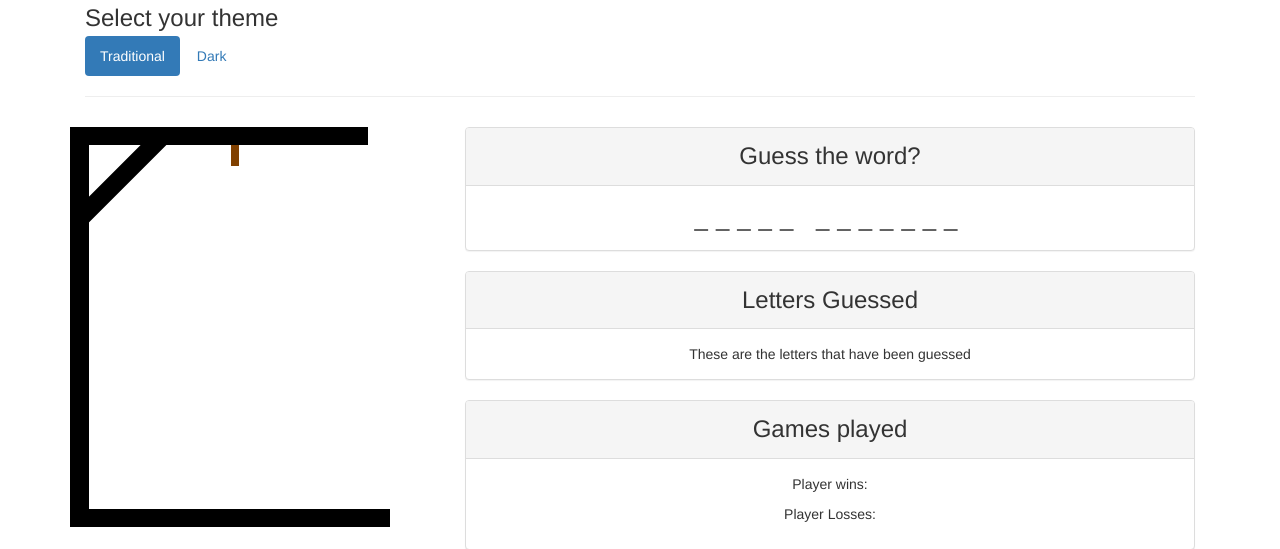
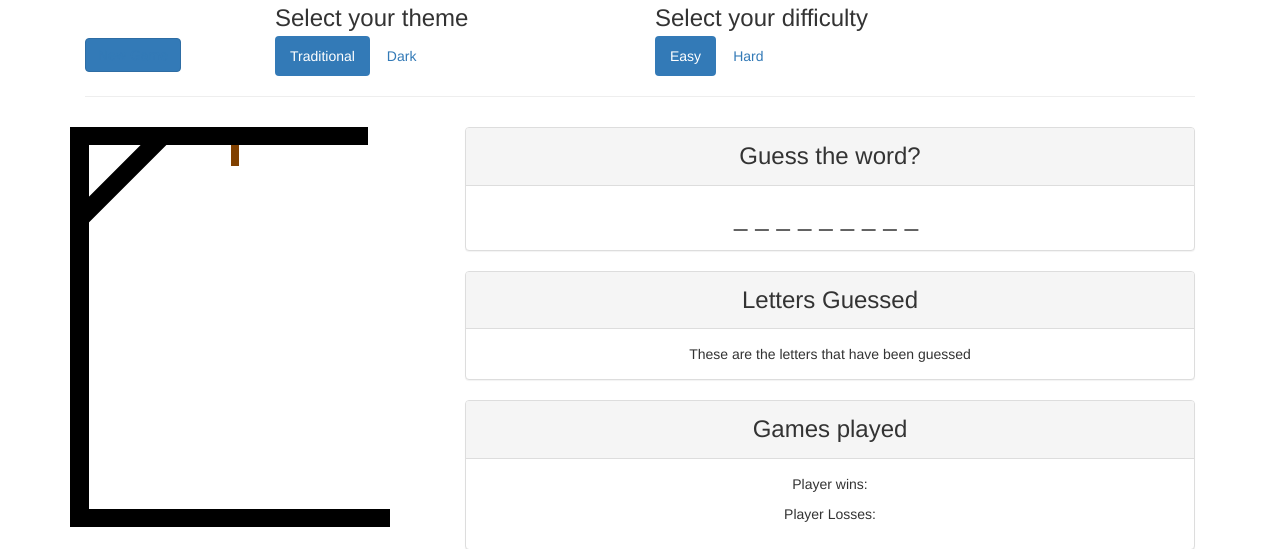
Before and after one commit to Tomcariello/Hangman, a PHP site: page /index.html in a window 1280 px wide. Shown: the top 549 px of the page. Run offline with PHP 8.4, Linux system fonts and the light colour scheme; some libraries are stand-ins or nearby versions.

Commit message:
theme switching, difficulty, reset button all done

```diff
--- a/assets/css/styles.css
+++ b/assets/css/styles.css
@@ -11,7 +11,7 @@
 
 }
 #difficulty {
-	display: none;
+	/*display: none;*/
 }
 .board {
 	margin: 15px;
@@ -52,3 +52,7 @@
  .panel-body {
  	text-align: center;
  }
+
+ .button {
+ 	margin-top: 38px;
+ }
--- a/assets/javascript/scripts.js
+++ b/assets/javascript/scripts.js
@@ -1,7 +1,3 @@
-// 	To do
-// 	Choose difficulty (easy/hard)
-//
-
 //Initialize variables
 var wordBeingPlayed = "";
 var currentWord;
@@ -11,18 +7,21 @@
 var playerWins = 0;
 var playerLosses = 0;
 var theme = "traditional";
+var difficultySetting = "easy";
 var imageToSet = 1;
 var alphabet = ["a","b","c","d","e","f","g","h','i","j","k","l","m","n","o","p","q","r","s","t","u","v","w","x","y","z"];
+var opponentChoice;
+var choiceArray = ["archery","athletics","badminton","baseball","basketball","basque pelota","boxing","canoeing","cricket","croquet","cycling","diving","equestrian","fencing","field hockey","football","golf","gymnastics","handball","judo","kayaking","lacrosse","pentathlon","polo","racquets","rhythmic gymnastics","roque","rowing","rugby","sailing","shooting","softball","swimming","synchronized swimming","table tennis","taekwondo","tennis","trampoline","triathlon","tug of war","volleyball","water motorsports","water polo","weightlifting","wrestling"];
 
 
 function initialize() {
-	var opponentChoice;
-	var choiceArray = ["archery","athletics","badminton","baseball","basketball","basque pelota","boxing","canoeing","cricket","croquet","cycling","diving","equestrian","fencing","field hockey","football","golf","gymnastics","handball","jeu de paume","judo","kayaking","lacrosse","pentathlon","polo","racquets","rhythmic gymnastics","roque","rowing","rugby","sailing","shooting","softball","swimming","synchronized swimming","table tennis","taekwondo","tennis","trampoline","triathlon","tug of war","volleyball","water motorsports","water polo","weightlifting","wrestling"];
 
 	// 	Randomly select word for game from array
 	var randomNumber = Math.floor(Math.random() * choiceArray.length);
 	currentWord = choiceArray[randomNumber];
 	console.log(currentWord);
+	guesses = 0;
+	lettersGuessed = [];
 
 	// Display underscores indicating word length
 	for (i = 0; i < currentWord.length; i++) {
@@ -40,8 +39,16 @@
 	document.getElementById("wordstatus").innerHTML	= wordBeingPlayed;
 }
 
+
+function newGame() {
+	initialize();
+	clearLetters();
+	updateBoardImage();
+}
+
+
 // 	Capture user guess
-document.onkeydown = function(event) {
+document.onkeypress = function(event) {
 	//wordBeingPlayed is the visual given to the player
 	//currentWord is the actual word
 
@@ -72,6 +79,7 @@
 
 	// 		Display letter in "already used" bin
 	if (matchedGuess == true) {
+		lettersGuessed.push(letterPlayed);
 		printLetters();
 		updateBoardImage();
 		wordComplete();
@@ -85,25 +93,17 @@
 }
 
 
+function checkValidSelection(letter) {
+	//check if letter already guessed
+	for (j=0; j <lettersGuessed.length; j++) {
+		if (letter == lettersGuessed[j]) {
+			return;
+		}
+	}
 
-
-
-
-
-
-function checkValidSelection(letter) {
-	//check letter was a-z
+	//check letter is a-z
 	for (i=0; i < alphabet.length; i++) {
 		if (letter == alphabet[i]) {
-			// console.log("in alphabet. letter is " + letter);
-			//check if letter was already selected
-			for (j=0; j <lettersGuessed.length; j++) {
-				if (letter == lettersGuessed[j]) {
-					// console.log("already guessed");
-					return;
-				}
-			}
-			// console.log("one less guess");
 			guesses++;
 			lettersGuessed.push(letter);
 		}
@@ -113,17 +113,9 @@
 }
 
 
-
-
-
-
-
-
-
 function wordComplete() {
 	for (i=0; i < wordBeingPlayed.length; i++) {
 		if (wordBeingPlayed[i] == "_") {
-			console.log(wordBeingPlayed[i]);
 			return;
 		}
 	}
@@ -154,8 +146,6 @@
 			playerLosses++;
 			updateScoreboard("lose");
 		}
-	} else {
-		console.log("can't change theme");
 	}
 }
 
@@ -179,14 +169,18 @@
 	}
 }
 
+function clearLetters() {
+	document.getElementById("usedletters").innerHTML = "These are the letters that have been guessed" ;
+}
+
 
 
 //Choose between dark and traditional theme
 function setTheme(themeSelected) {
-	if (themeSelected == "theme1") {
+	if (themeSelected == "theme1" && difficultySetting == "easy") {
 		theme = "traditional";
 
-		//add active class to theme1 & remove active from theme2
+		//aupdate pills
 		document.getElementById("traditional").className = "active";
 		document.getElementById("dark").className = "";
 
@@ -199,10 +193,40 @@
 		document.getElementById("imagedisplayed").src=imageToSet;
 
 		//Display difficulty options #difficulty
-		// document.getElementById('difficulty').style.display = "inline-block";
+		document.getElementById('difficulty').style.display = "inline-block";
+
+
+
+	} else 	if (themeSelected == "theme1" && difficultySetting == "hard") {
+		theme = "traditional";
+
+		//aupdate pills
+		document.getElementById("traditional").className = "active";
+		document.getElementById("dark").className = "";
+
+		//change graphic to traditional theme
+		var imageValue = document.getElementById("imagedisplayed").src;
+
+		//Isolate the current image number
+		// var imageNumber = imageValue[imageValue.length-5];
+		var imageToSet = "assets/images/traditionalhard/" + (guesses)  + ".png"
+		document.getElementById("imagedisplayed").src=imageToSet;
+
+		//Display difficulty options #difficulty
+		document.getElementById('difficulty').style.display = "inline-block";
+
+
+
+
 	} else if (themeSelected == "theme2") {
+		if (guesses >= 6) {
+			alert("You cannot change the theme at this point of the game because you already have 6 missed guesses.");
+			return;
+		}
+
 		theme = "dark";
-		//add active class to theme2 & remove active from theme1
+
+		//aupdate pills
 		document.getElementById("traditional").className = "";
 		document.getElementById("dark").className = "active";
 
@@ -219,3 +243,26 @@
 	}
 	// document.querySelector('#scoreboard').innerHTML = "Player wins: " + playerWins + "<Br><Br>CPU Wins: " +  "<Br><Br>Ties: ";
 }
+
+
+function setDifficulty(difficulty) {
+	if (guesses >= 6) {
+		alert("You cannot change the difficulty at this point of the game because you already have 6 missed guesses.");
+		return;
+	}
+
+	if (difficulty == "easy") {
+		difficultySetting = "easy";
+		//aupdate pills
+		document.getElementById("easy").className = "active";
+		document.getElementById("hard").className = "";
+	} else {
+		difficultySetting = "hard";
+		//aupdate pills
+		document.getElementById("easy").className = "";
+		document.getElementById("hard").className = "active";
+	}
+
+	setTheme("theme1");
+
+}
--- a/index.html
+++ b/index.html
@@ -16,7 +16,14 @@
 <div class="container">
 
 	<row>
-		<div class="col-lg-5">
+			<div class="col-lg-2">
+			<div class="button">
+			<button type="button" class="btn btn-primary"><a href="#" onClick=newGame();>New Game</a></button>
+			</div>
+		</div>
+
+
+		<div class="col-lg-4">
 			<div class="theme">
 				<h3>Select your theme</h3>
 
@@ -26,12 +33,12 @@
 				</ul>
 			</div>
 		</div>
-		<div class="col-lg-5">
+		<div class="col-lg-4">
 			<div id="difficulty">
 				<h3>Select your difficulty</h3>
 				<ul class="nav nav-pills">
-				  <li role="presentation" class="active"><a href="#">Easy</a></li>
-				  <li role="presentation"><a href="#">Hard</a></li>
+				  <li role="presentation" id="easy" class="active"><a href="#" onClick=setDifficulty("easy")>Easy</a></li>
+				  <li role="presentation" id="hard"><a href="#" onClick=setDifficulty("hard")>Hard</a></li>
 				</ul>
 			</div>
 		</div>
```
Also changed, not shown: README.md.
